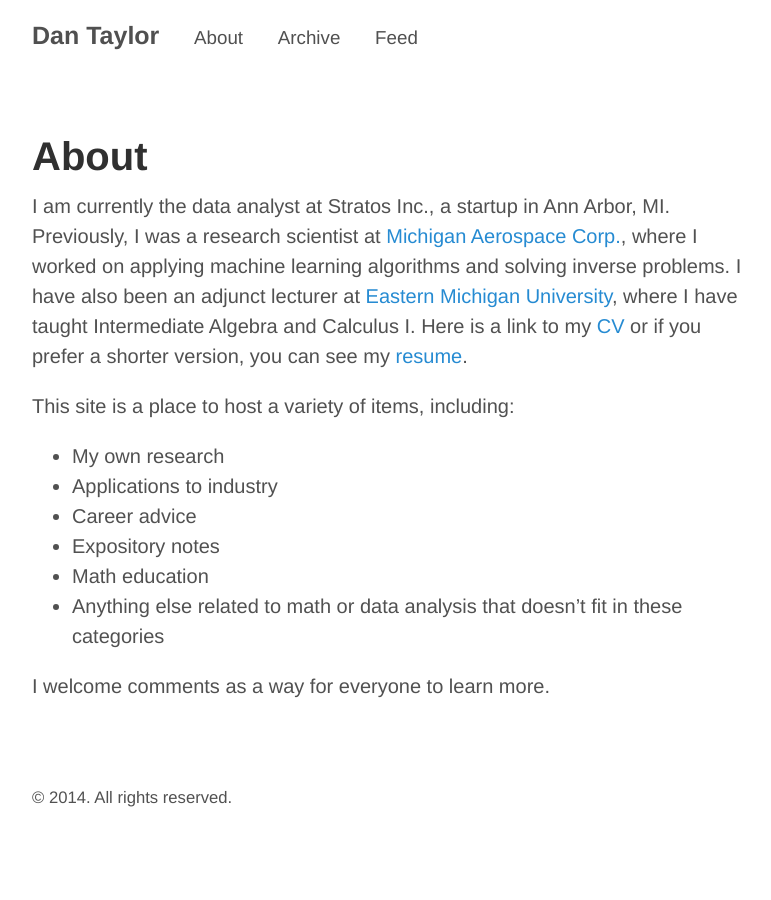
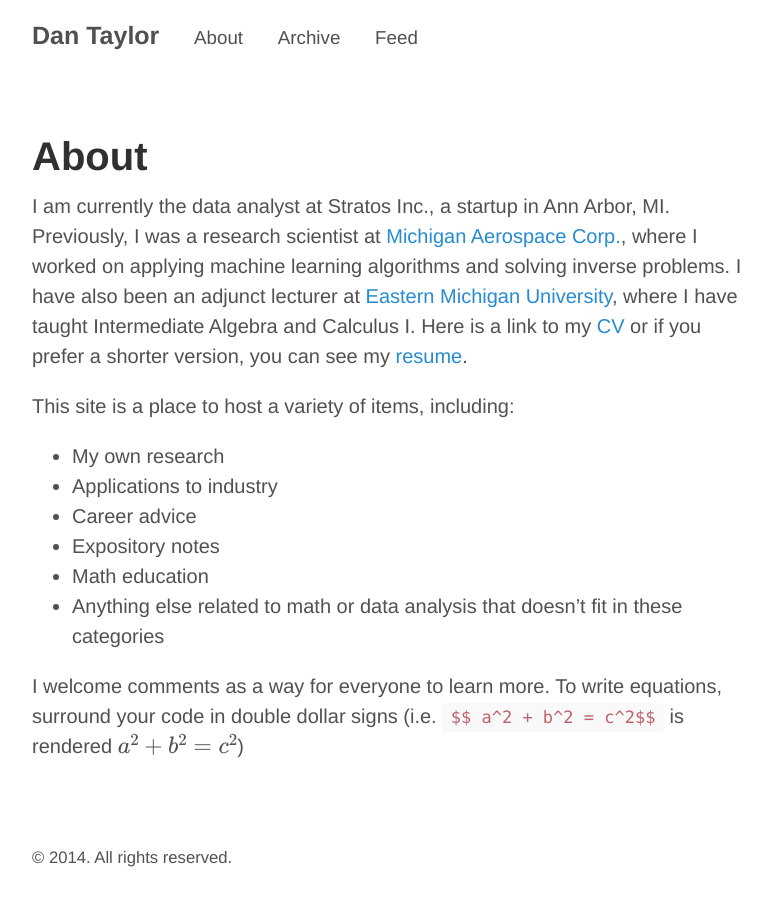
Before and after one commit to dantaylor688/dantaylor688.github.io, a Jekyll site: the page built from about.md, in a window 1280 px wide. Shown: the whole page, without its empty margins (248-1019 px from the left). Built offline with Jekyll 4.4.1, drawn with Linux system fonts in a browser that asks for light colours; formulas are drawn with MathJax 3; some of the changed lines change nothing that is shown.

Commit message:
add math to comments

```diff
--- a/_includes/head.html
+++ b/_includes/head.html
@@ -27,5 +27,12 @@
   <!-- MathJax -->
   <script type="text/javascript"
             src="http://cdn.mathjax.org/mathjax/latest/MathJax.js?config=TeX-AMS-MML_HTMLorMML">
+    function typeset() {
+      MathJax.Hub.Queue(["Typeset",MathJax.Hub]);
+    }
+    function disqus_config() {
+      this.callbacks.onNewComment = [typeset];
+      this.callbacks.onInit = [typeset];
+    }
   </script>
 </head>
--- a/about.md
+++ b/about.md
@@ -19,4 +19,5 @@
 * Math education
 * Anything else related to math or data analysis that doesn't fit in these categories
 
-I welcome comments as a way for everyone to learn more.
+I welcome comments as a way for everyone to learn more. To write equations, surround your code in
+double dollar signs (i.e. `$$ a^2 + b^2 = c^2$$` is rendered $$a^2+b^2=c^2$$)
```
Also changed, not shown: 12 other files.
